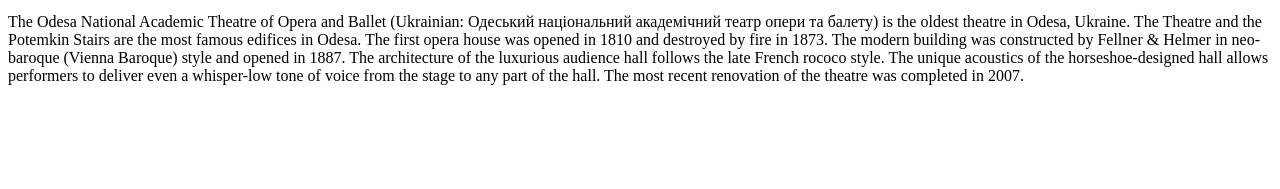
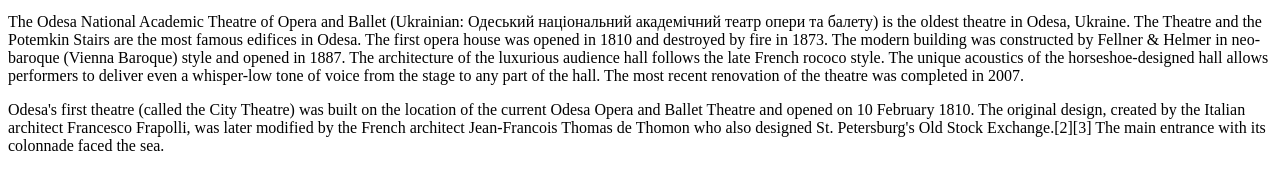
Before and after one commit to Anna-Ivanova/HW3GIT, a plain HTML site: page index.html in a window 1280 px wide. Shown: the part 205-394 px from the top of the page. Drawn offline with Linux system fonts and the light colour scheme.

Commit message:
add3parag

```diff
--- a/index.html
+++ b/index.html
@@ -26,6 +26,11 @@
         The unique acoustics of the horseshoe-designed hall allows performers to deliver even a whisper-low tone of voice from the stage
         to any part of the hall. The most recent renovation of the theatre was completed in 2007.
     </p>
+    <p>
+        Odesa's first theatre (called the City Theatre) was built on the location of the current Odesa Opera and Ballet Theatre and opened
+        on 10 February 1810. The original design, created by the Italian architect Francesco Frapolli, was later modified by the French architect
+        Jean-Francois Thomas de Thomon who also designed St. Petersburg's Old Stock Exchange.[2][3] The main entrance with its colonnade faced the sea.
+    </p>
 
 </body>
 </html>
```
